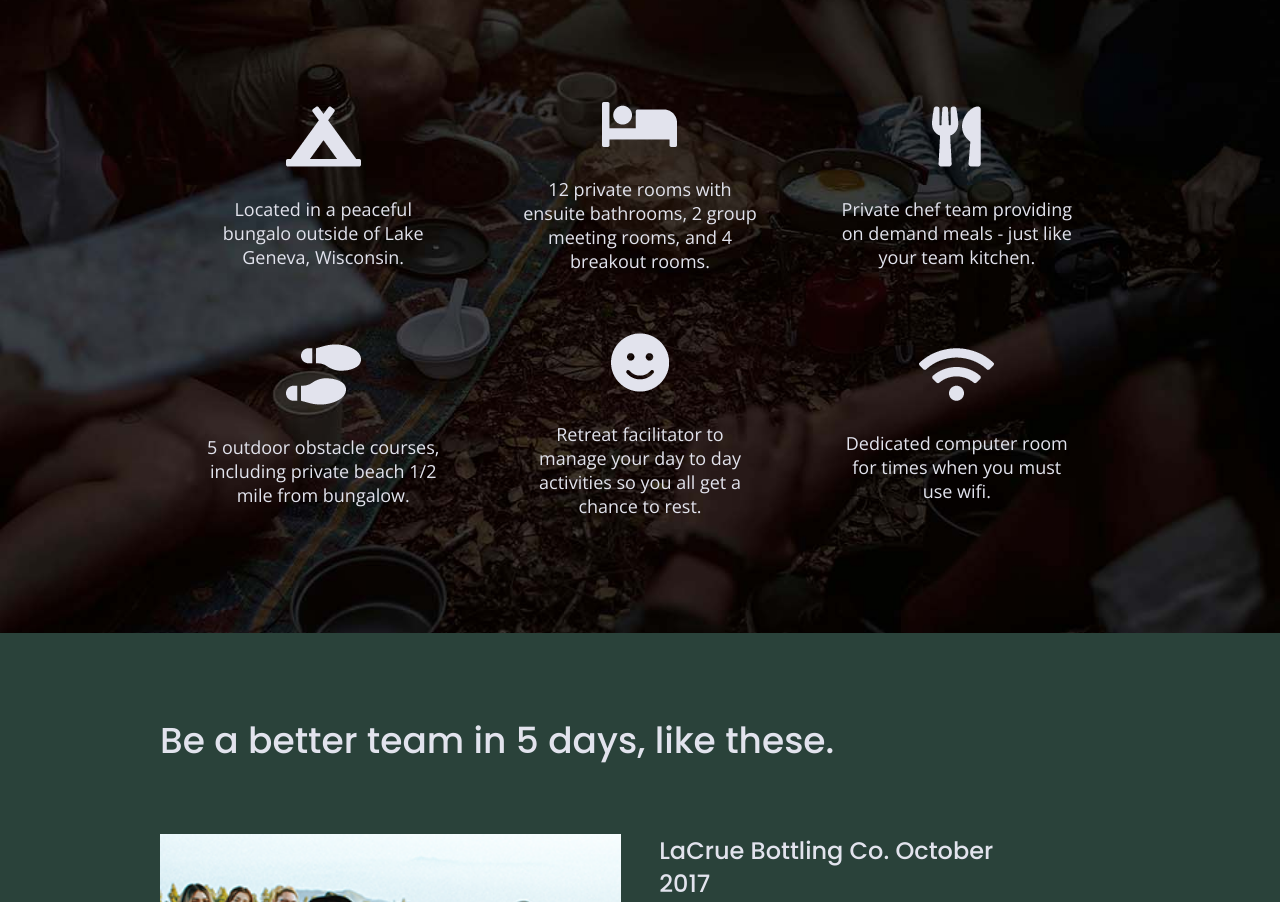
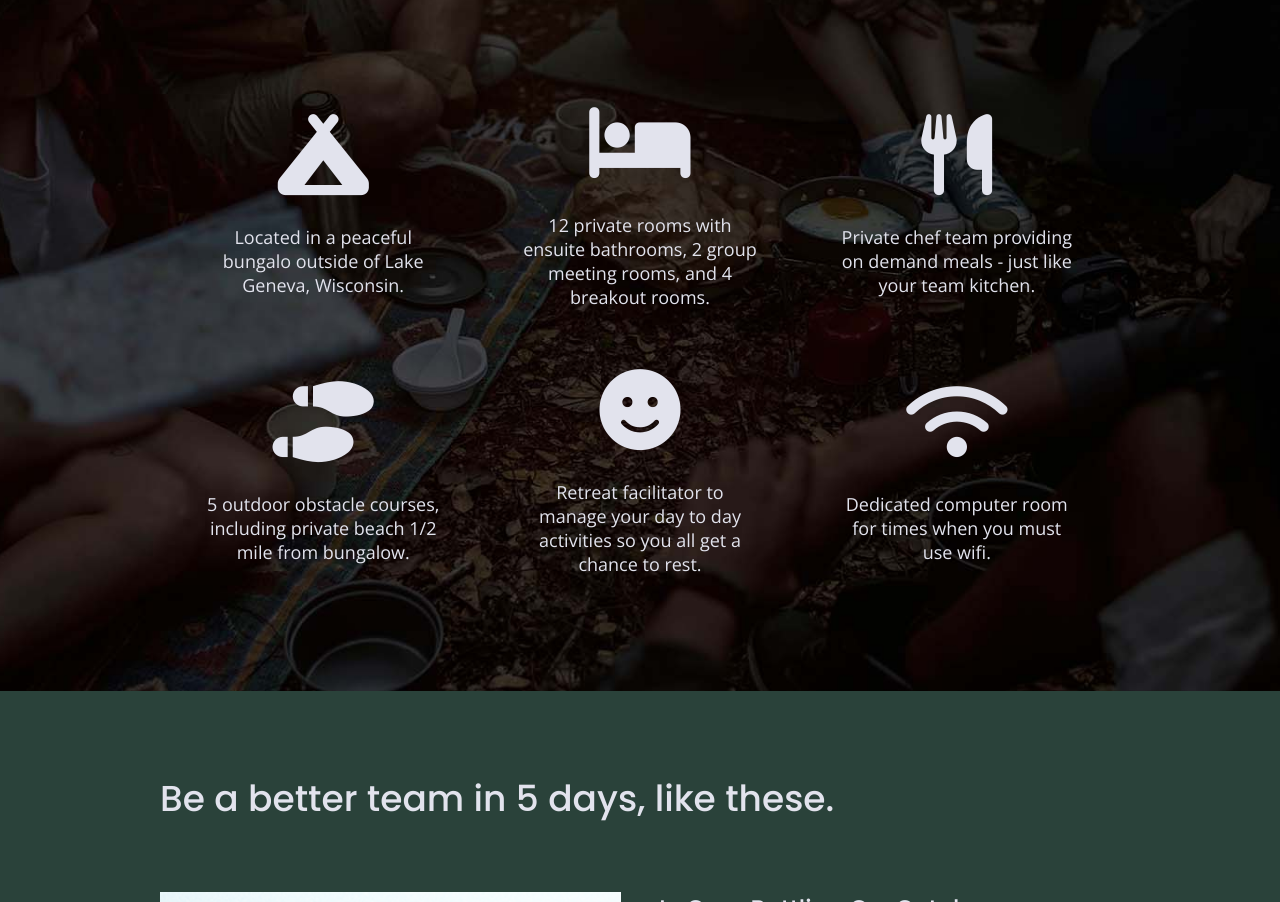
Before and after one commit to sglindauer/unplugged-retreat, a website: page index.html in a window 1280 px wide. Shown: the part 1225-2127 px from the top of the page. Drawn offline with nearby package versions, Linux system fonts and the light colour scheme.

Commit message:
Added amenities icons

```diff
--- a/css/main.css
+++ b/css/main.css
@@ -328,6 +328,7 @@
 
 .features p {
   margin: 0;
+  width: 75%;
 }
 
 .features .features-items {
@@ -337,9 +338,16 @@
   flex-flow: row wrap;
 }
 
+.features i {
+  font-size: 3.75em;
+}
+
 .features article {
   width: 63%;
   margin: 30px 0;
+  display: flex;
+  justify-content: center;
+  flex-flow: row wrap;
 }
 
 
@@ -645,6 +653,10 @@
 
       .features h2 {
         font-size: 2.25em;
+      }
+
+      .features i {
+        font-size: 4.5em;
       }
 
       /*REVIEWS*/
--- a/index.html
+++ b/index.html
@@ -23,6 +23,10 @@
 
   <!--GOOGLE FONTS-->
   <link href="https://fonts.googleapis.com/css?family=Open+Sans:400,700|Poppins:500,700" rel="stylesheet">
+
+  <!--FONT AWESOME ICON-->
+
+  <script src="https://kit.fontawesome.com/c015b51b66.js" crossorigin="anonymous"></script>
 
 </head>
 
@@ -80,37 +84,37 @@
         <div class="features-items">
             <article>
               <p class="fontawesome-icon">
-                <img src="img/campground.png" alt="campground">
+                <i class="fas fa-campground"></i>
               </p>
               <p class="features-item-description">Located in a peaceful bungalo outside of Lake Geneva, Wisconsin.</p>
             </article>
             <article>
               <p class="fontawesome-icon">
-                <img src="img/bed.png" alt="bed">
+                <i class="fas fa-bed"></i>
               </p>
               <p class="features-item-description">12 private rooms with ensuite bathrooms, 2 group meeting rooms, and 4 breakout rooms.</p>
             </article>
             <article>
               <p class="fontawesome-icon">
-                <img src="img/utensils.png" alt="utensils">
+                <i class="fas fa-utensils"></i>
               </p>
               <p class="features-item-description">Private chef team providing on demand meals - just like your team kitchen.</p>
             </article>
             <article>
               <p class="fontawesome-icon">
-                <img src="img/shoe-prints.png" alt="shoes">
+                <i class="fas fa-shoe-prints"></i>
               </p>
               <p class="features-item-description">5 outdoor obstacle courses, including private beach 1/2 mile from bungalow.</p>
             </article>
             <article>
               <p class="fontawesome-icon">
-                <img src="img/smile.png" alt="smile">
+                <i class="fas fa-smile"></i>
               </p>
               <p class="features-item-description">Retreat facilitator to manage your day to day activities so you all get a chance to rest.</p>
             </article>
             <article>
               <p class="fontawesome-icon">
-                <img src="img/wifi.png" alt="wifi">
+                <i class="fas fa-wifi"></i>
               </p>
               <p class="features-item-description">Dedicated computer room for times when you must use wifi.</p>
             </article>
```
Also changed, not shown: about/index.html (+5 -0 lines), faq/index.html (+4 -0 lines).
